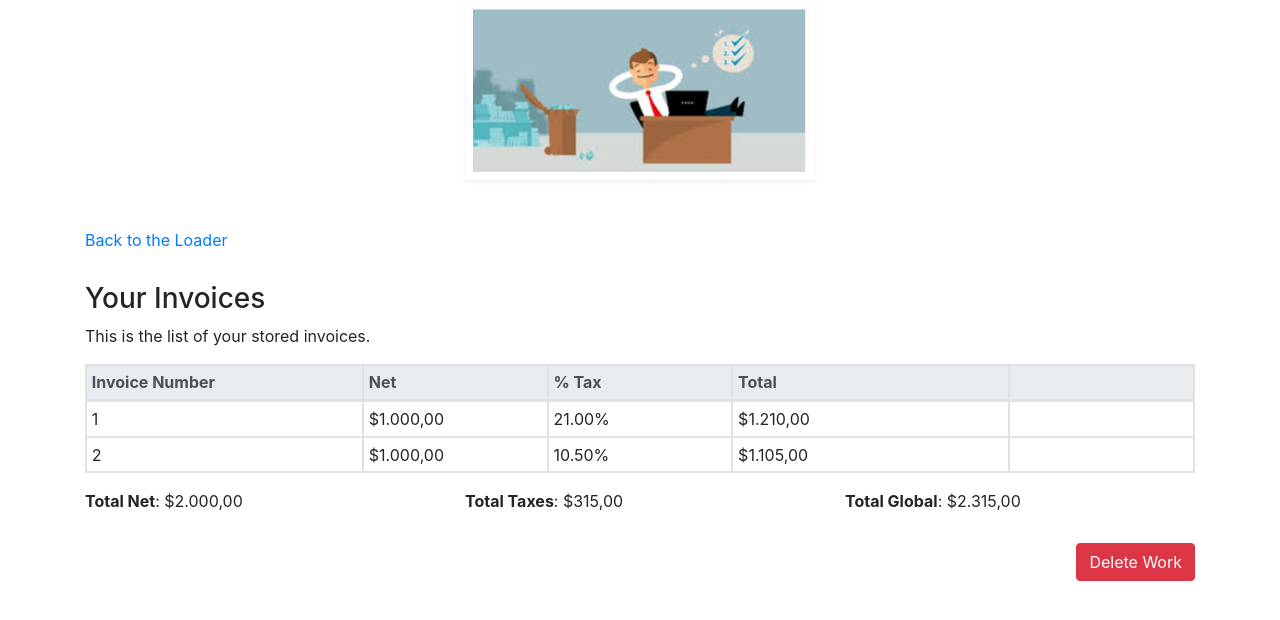
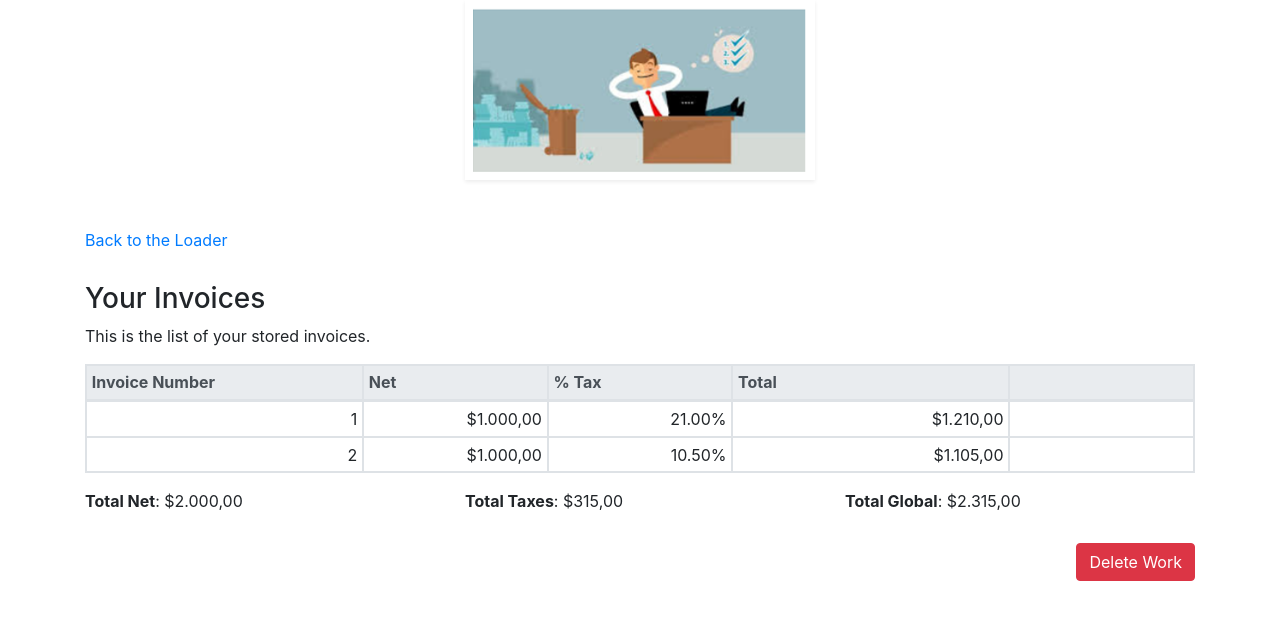
Before and after one commit to MariaBarros/invoice-loader, an Angular app: page /resume in a window 1280 px wide. Shown: the top 620 px of the page. Built offline with nearby package versions, Linux system fonts and the light colour scheme.

Commit message:
updating template

```diff
--- a/src/app/templates/invoice-resume.component.html
+++ b/src/app/templates/invoice-resume.component.html
@@ -28,13 +28,13 @@
         <tbody>
           <tr class="row" *ngFor="let invoice of invoices">
             <td class="d-md-none col-6 table-app-sm">Invoice Number</td>
-            <td class="col-6 col-md-3" scope="row"> {{invoice.id | customNumber:6}} </td>
+            <td class="col-6 col-md-3 text-right" scope="row"> {{invoice.id | customNumber:6}} </td>
             <td class="d-md-none col-6 table-app-sm">Net</td>
-            <td class="col-6 col-md-2">{{invoice.net | currency | customDecimal}}</td>
+            <td class="col-6 col-md-2 text-right">{{invoice.net | currency | customDecimal}}</td>
             <td class="d-md-none col-6 table-app-sm">%Tax</td>
-            <td class="col-6 col-md-2">{{invoice.tax | percent:'1.2'}}</td>
+            <td class="col-6 col-md-2 text-right">{{invoice.tax | percent:'1.2'}}</td>
             <td class="d-md-none col-6 table-app-sm">Total</td>
-            <td class="col-6 col-md-3">{{invoice.total | currency | customDecimal}}</td>
+            <td class="col-6 col-md-3 text-right">{{invoice.total | currency | customDecimal}}</td>
             <td class="col">
 
             </td>
```
